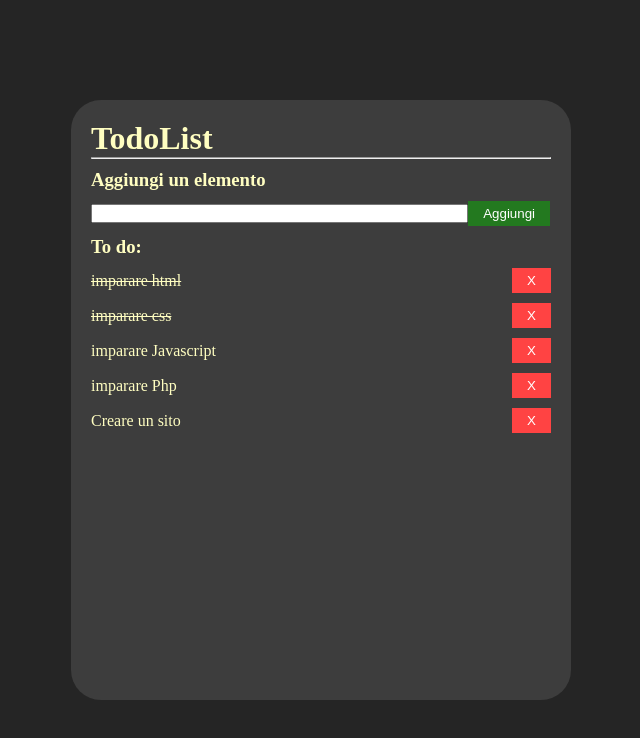
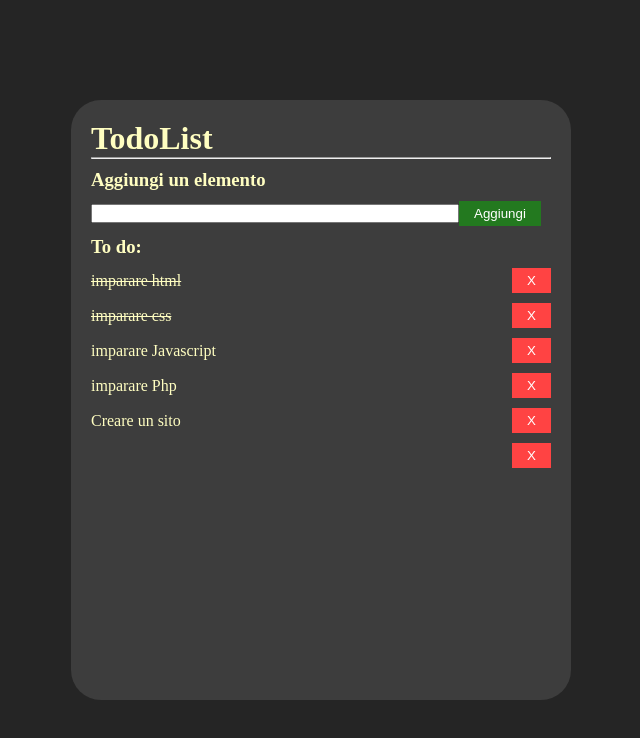
Before and after one commit to GiacomoAccardi/vue-todolist, a plain HTML site: page index.html in a window 1280 px wide. Both pictures are taken after a click on the button "Aggiungi". Shown: the whole page, without its empty margins (319-959 px from the left). Drawn offline with nearby package versions, Linux system fonts and the light colour scheme.

Commit message:
Milestone 3 done!

```diff
--- a/index.html
+++ b/index.html
@@ -15,8 +15,8 @@
             <div class="todo">
                 <div class="text">
                     <h3>Aggiungi un elemento</h3>
-                    <input type="text" class="add">
-                    <button class="btn btn-add">Aggiungi</button>
+                    <input type="text" v-model="newTask" class="add">
+                    <button class="btn btn-add" @click="add()">Aggiungi</button>
                 </div>
                 <h3>To do:</h3>
                 <div class="elements" v-for="(x, index) in todoes">
--- a/script.js
+++ b/script.js
@@ -13,6 +13,7 @@ const { createApp } = Vue;
 createApp({
     data() {
         return {
+            newTask: null,
             todoes: [
                 {
                     text: 'imparare html',
@@ -40,6 +41,13 @@ createApp({
     methods: {
         cancel(index){
             this.todoes.splice(index, 1);
+        },
+        add(){
+            let obj = {
+                text: this.newTask,
+                done: false
+            };
+            this.todoes.push(obj);
         }
     }
 }).mount('#app');
--- a/style.css
+++ b/style.css
@@ -42,7 +42,7 @@ body{
     padding: 5px 15px;
 }
 .add{
-    width: 82%;
+    width: 80%;
     height: 25 px;
 }
 .done{
```
